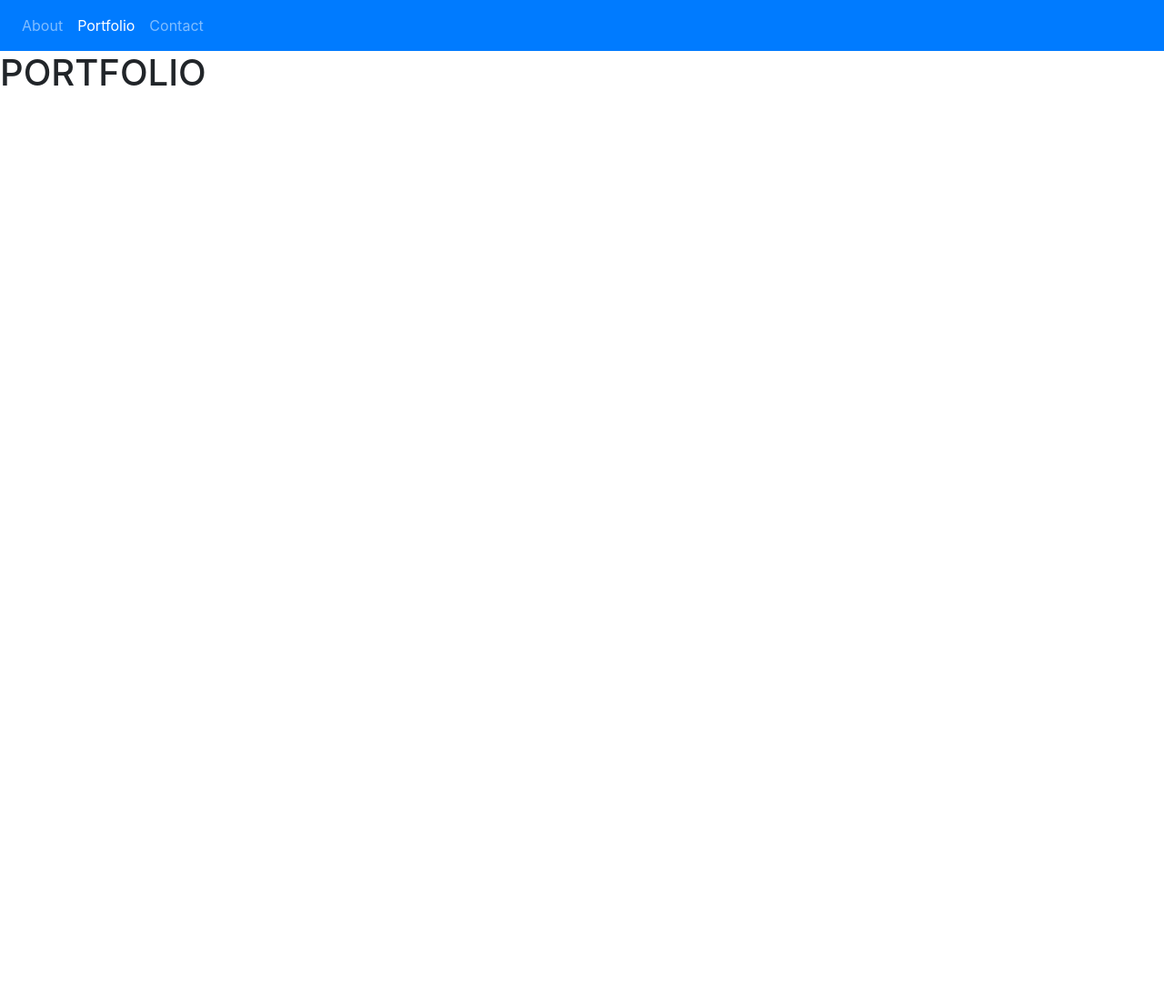
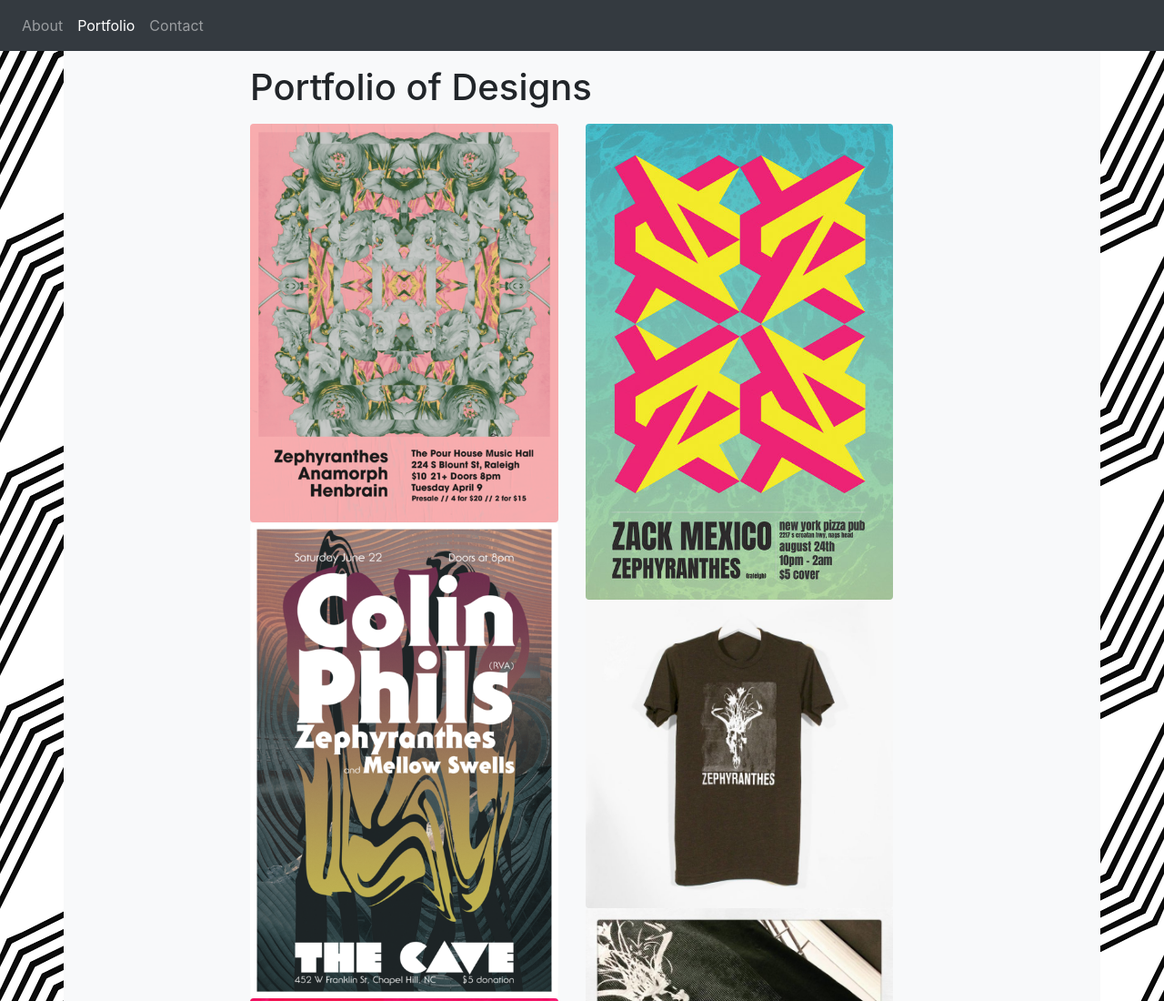
Before and after one commit to emelanson/Homework-week-2, a plain HTML site: page portfolio.html in a window 1280 px wide. Shown: the top 1100 px of the page at 91% size. Before the commit the page ends 800 px from the top, so only its background shows below. Drawn offline with nearby package versions, Linux system fonts and the light colour scheme.

Commit message:
added portfolio images. created layout for portfolio.html

```diff
--- a/portfolio.html
+++ b/portfolio.html
@@ -10,9 +10,9 @@
 
     <title>Portfolio</title>
   </head>
-  <body>
+  <body style="background-image: url(media/line.png); background-repeat: repeat;">
     <header>
-        <nav class="navbar navbar-expand-lg navbar-dark bg-primary">
+        <nav class="navbar navbar-expand-lg navbar-dark bg-dark">
             <ul class="navbar-nav">
                 <li class="nav-item">
                     <a class="nav-link" href="index.html">About</a>
@@ -25,7 +25,29 @@
                 </li>
           </nav>
     </header>
-    <h1>PORTFOLIO</h1>
+    <main>
+      <div class="container bg-light">
+          <div class="row">
+              <div class="col-md-8 mt-3 mx-auto">
+                  <div class="Portfolio">
+                      <h1>Portfolio of Designs</h1>
+                  </div>
+                  <div class="row mt-3 mb-5 mr-2">
+                      <div class="col-md-6">
+                        <img src="media/port1.png" class="rounded img-fluid" alt="Responsive image">
+                        <img src="media/port2.png" class="rounded img-fluid" alt="Responsive image">
+                        <img src="media/port3.png" class="rounded img-fluid" alt="Responsive image">
+                      </div>
+                      <div class="col-md-6">
+                        <img src="media/port4.jpg" class="rounded img-fluid" alt="Responsive image">
+                        <img src="media/port5.jpg" class="rounded img-fluid" alt="Responsive image">
+                        <img src="media/port6.jpg" class="rounded img-fluid" alt="Responsive image">
+                      </div>
+                  </div>
+              </div>
+          </div>
+      </div>
+  </main>
 
     <!-- Optional JavaScript -->
     <!-- jQuery first, then Popper.js, then Bootstrap JS -->
```
Also changed, not shown: media/port1.png (added), media/port2.png (added), media/port3.png (added), media/port4.jpg (added), media/port5.jpg (added), media/port6.jpg (added).
